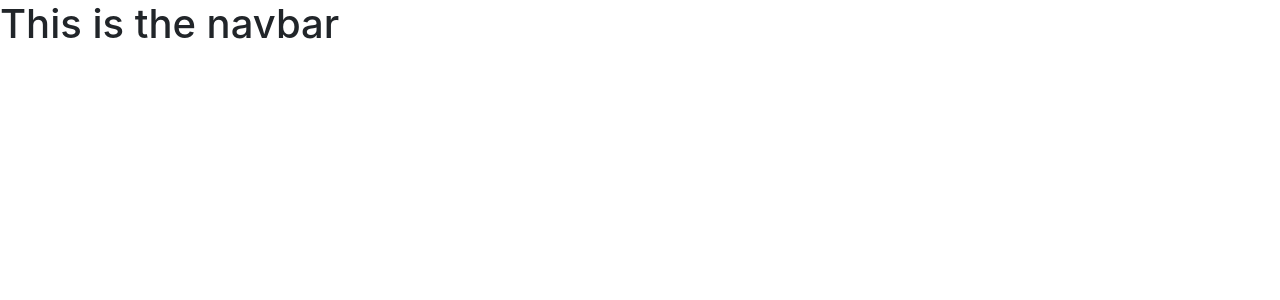
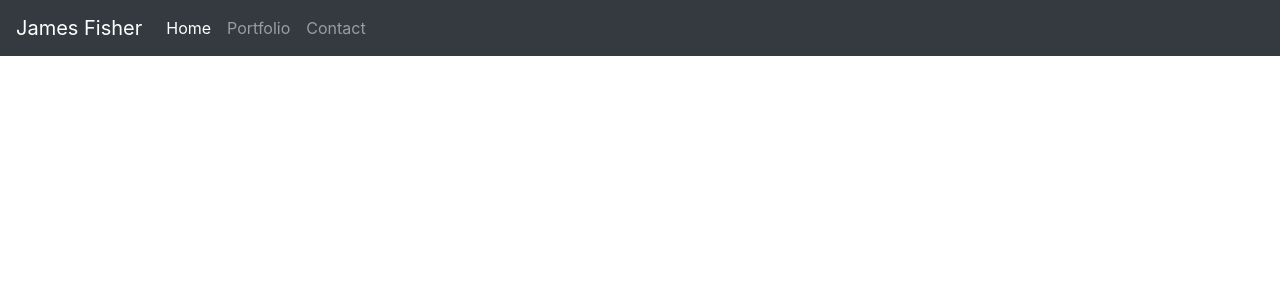
Before and after one commit to jfisher396/react-portfolio, a React (Create React App) app: page /portfolio in a window 1280 px wide. Shown: the top 300 px of the page. Built offline with nearby package versions, Linux system fonts and the light colour scheme.

Commit message:
navbar component created

```diff
--- a/src/components/Navbar.js
+++ b/src/components/Navbar.js
@@ -4,7 +4,23 @@
 class Navbar extends Component {
     render() {
         return (
-            <h1>This is the navbar</h1>
+            <nav className="navbar navbar-expand-lg navbar-dark bg-dark">
+                <a className="navbar-brand" href="#">James Fisher</a>
+                <div className="collapse navbar-collapse" id="navbarSupportedContent">
+                    <ul className="navbar-nav mr-auto">
+                        <li className="nav-item active">
+                            <a className="nav-link" href="index.html">Home<span className="sr-only">(current)</span></a>
+                        </li>
+                        <li className="nav-item">
+                            <a className="nav-link" href="portfolio.html">Portfolio</a>
+                        </li>
+                        <li className="nav-item">
+                            <a className="nav-link" href="contact.html">Contact</a>
+                        </li>
+                    </ul>
+
+                </div>
+            </nav>
         )
     }
 }
```
